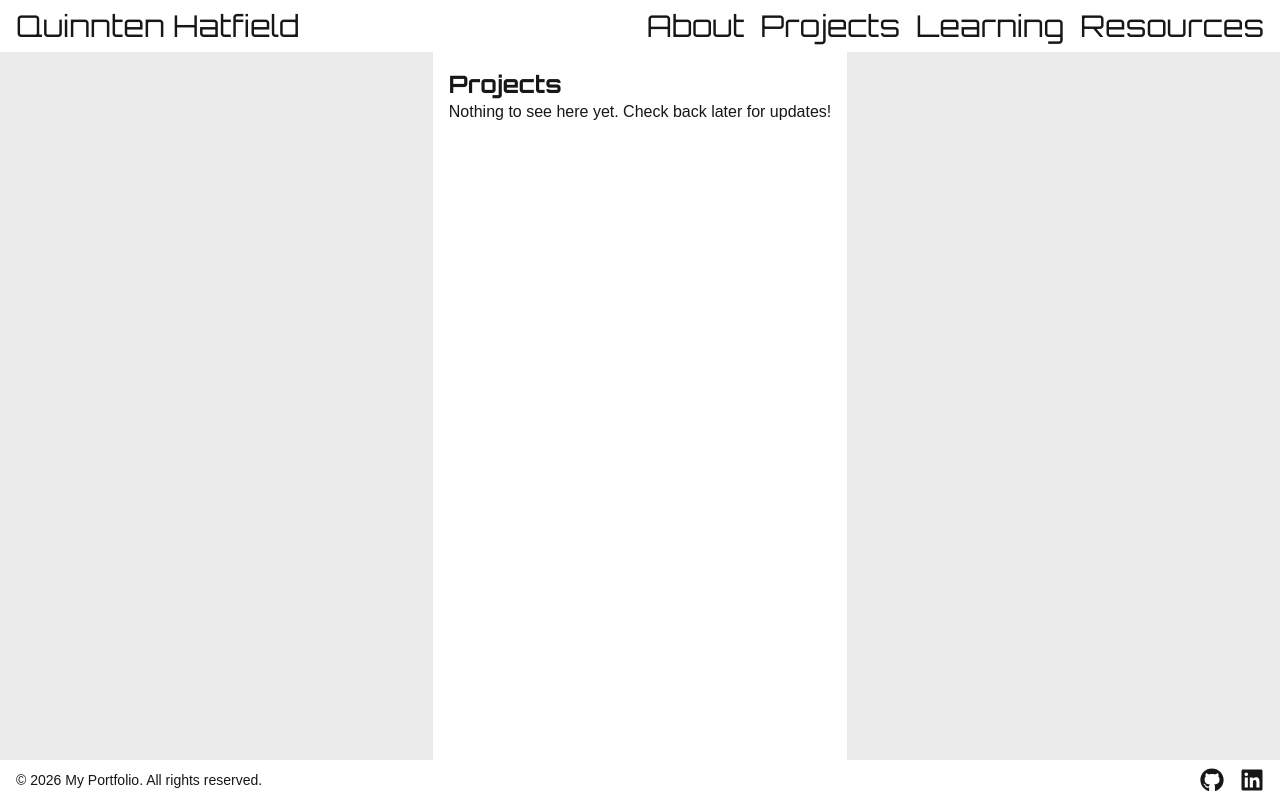
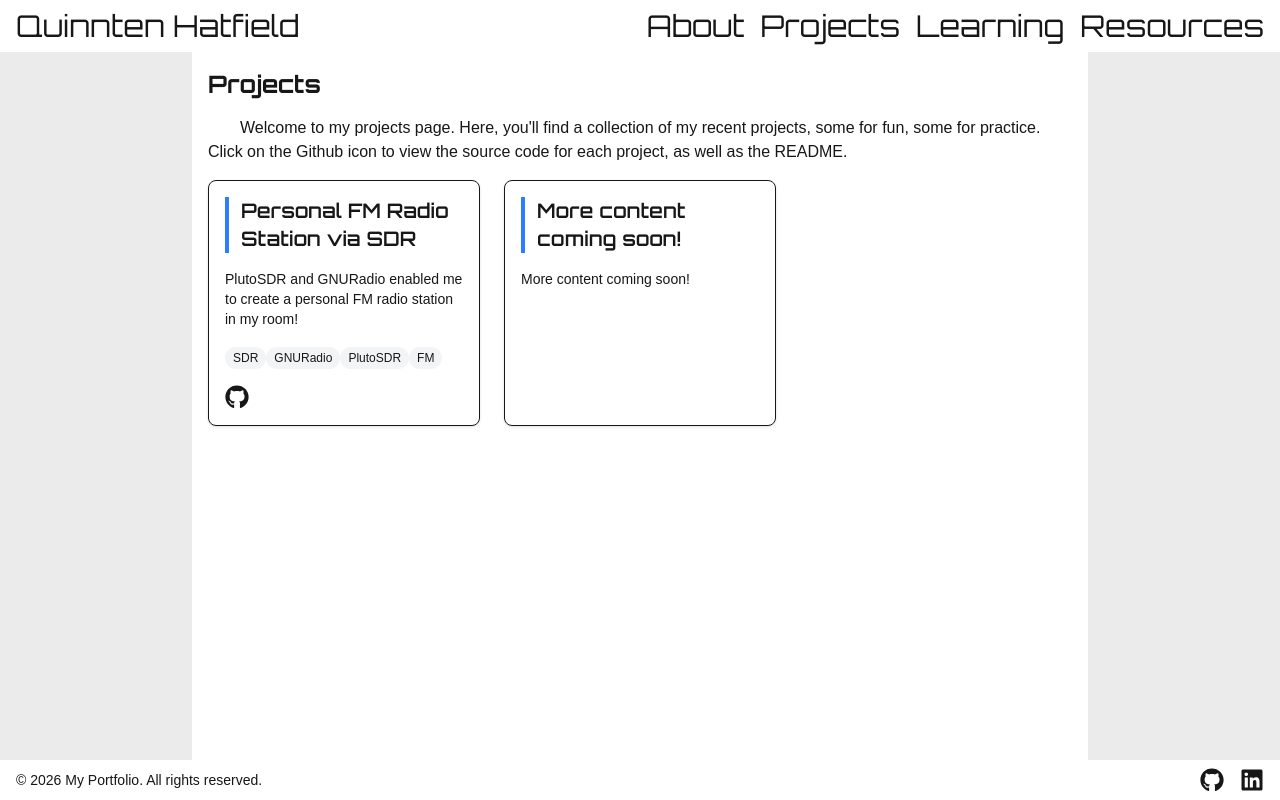
Before and after one commit to hatfieldq/portfolio-site, a Next.js app: page /projects in a window 1280 px wide. Built offline with nearby package versions, Linux system fonts and the light colour scheme; a web font is replaced by a local one.

Commit message:
Create card style layout for Projects page

```diff
--- a/src/app/projects/page.tsx
+++ b/src/app/projects/page.tsx
@@ -1,11 +1,39 @@
 import Image from "next/image";
+import { FaGithub } from "react-icons/fa"
+
+const projects = [
+    { key: 1, title: "Personal FM Radio Station via SDR", description: "PlutoSDR and GNURadio enabled me to create a personal FM radio station in my room!",
+        tags: ["SDR", "GNURadio", "PlutoSDR", "FM"], githubURL: "https://github.com/hatfieldq/pluto_sdr"},
+    { key: 2, title: "More content coming soon!", description: "More content coming soon!",
+        tags: [], githubURL: null}
+]
 
 export default function Projects() {
     return (
         <div>
             <main>
                 <h1 className="text-2xl font-bold">Projects</h1>
-                <p>Nothing to see here yet. Check back later for updates!</p>
+                <p className="mt-4 indent-8">
+                    Welcome to my projects page. Here, you'll find a collection of my recent projects, some for fun, some for practice.
+                    Click on the Github icon to view the source code for each project, as well as the README.
+                </p>
+                <div className="grid grid-cols-1 md:grid-cols-2 lg:grid-cols-3 gap-6 mt-4">
+                    {projects.map((project) => (
+                        <div key={project.key} className="border rounded-lg p-4 shadow-sm hover:bg-blue-300 hover:shadow-md transition-shadow">
+                            <h2 className="text-xl font-semibold border-l-4 border-blue-500 pl-3 mb-4">{project.title}</h2>
+                            <p className="text-sm mt-4 mb-4">{project.description}</p>
+                            {project.tags.map((tag) => (
+                                <span key={tag} className="text-xs bg-gray-100 px-2 py-1 rounded-full">{tag}</span>
+                            ))}
+                            <div className=" flex  mt-4">
+                                {project.githubURL && <a href={project.githubURL} target="_blank" rel="noopener noreferrer" className="hover:text-white">
+                                    <FaGithub className="text-2xl " />
+                                </a>}
+                            </div>
+                        </div>
+                    ))}
+                </div>
+
             </main>
         </div>
     );
```
